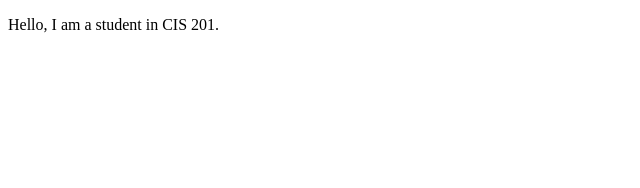
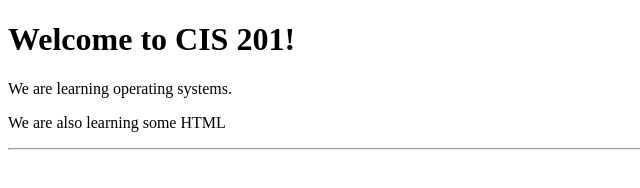
Before and after one commit to vermitaa/vermitaa.github.io, a plain HTML site: page index.html in a window 1280 px wide. Shown: the whole page, without its empty margins (0-640 px from the left). Drawn offline with Linux system fonts and the light colour scheme.

Commit message:
Update with messages index.html

```diff
--- a/index.html
+++ b/index.html
@@ -1,11 +1,19 @@
 <!DOCTYPE html>
 <html>
-    <head>
-        <title> Vermita Adolphus</title>
-    </head>
+	<head>
+   		<title>Vermita Adolphus</title>
+	</head>
 
-    <body>
-      <p>Hello, I am a student in CIS 201.</p>
-    </body>
+	<body>
+		<div>
+			<h1>Welcome to CIS 201!</h1>
+			<p>We are learning operating systems.</p>
+			<p>We are also learning some HTML</p>
+			<hr>
+		</div>
 
+		<div>
+		</div>
+
+	</body>
 </html>
```
